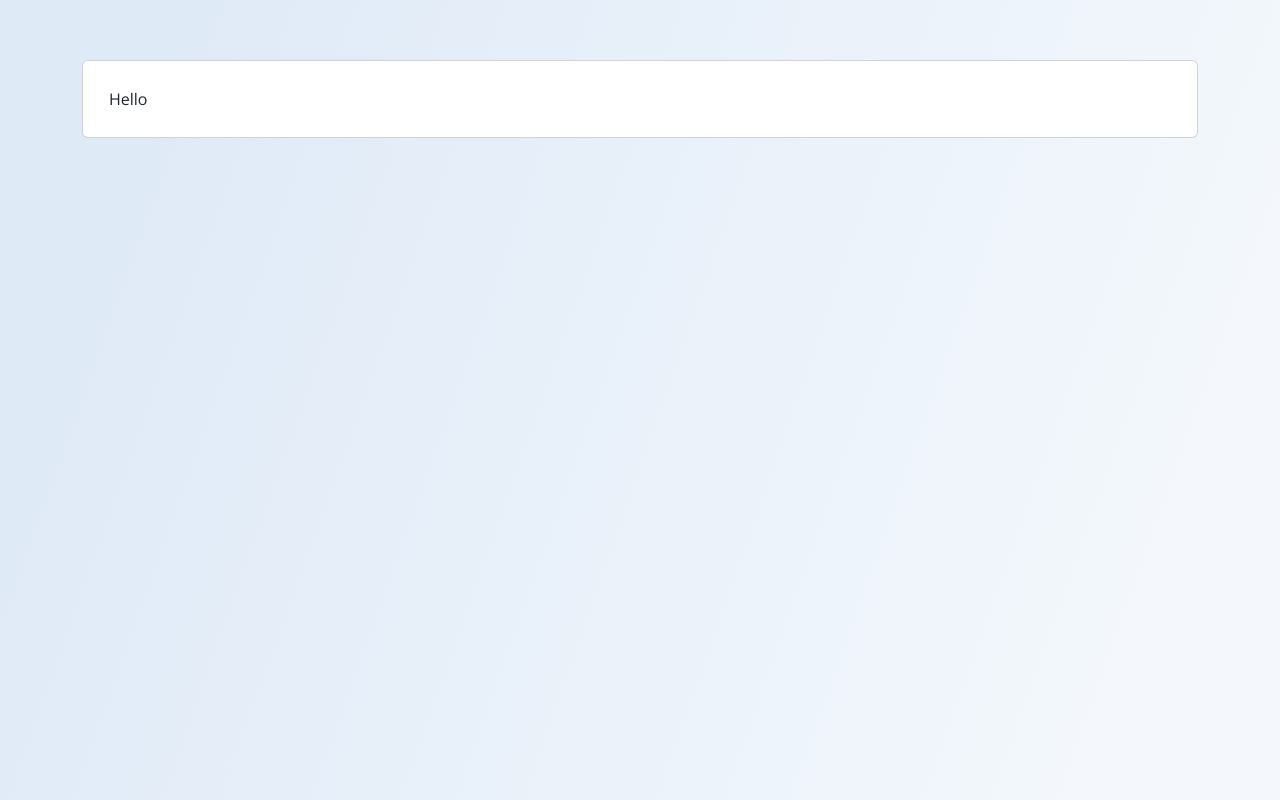
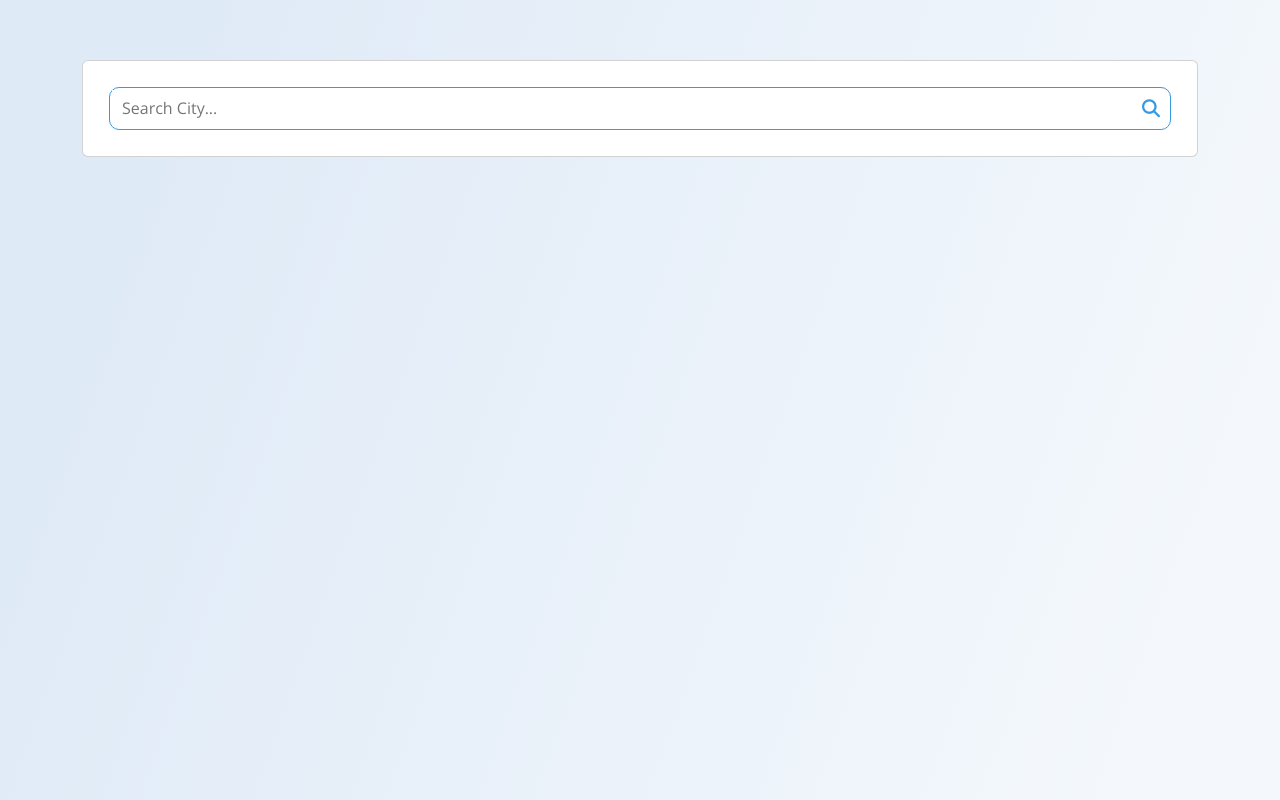
Before and after one commit to doltitol/weather-app, a React (Create React App) app: page / in a window 1280 px wide. Built offline with nearby package versions, Linux system fonts and the light colour scheme.

Commit message:
added search component

```diff
--- /dev/null
+++ b/src/components/WeatherContainer/Search/Search.css
@@ -0,0 +1,36 @@
+form {
+    position: relative;
+    border: 1px solid rgb(55, 154, 224);
+    border-radius: 10px;
+    padding: 2px;
+    height: 43px;
+    width: 100%;
+}
+
+.search-icon {
+    position: absolute;
+    right: 10px;
+    font-size: 18px;
+    top: 7px;
+    border: none;
+    background: transparent;
+    cursor: pointer;
+    color: rgb(55, 154, 224);
+}
+
+#icon-current {
+    width: 150px;
+}
+
+#search {
+    width: 97%;
+    border: none;
+    height: 35px;
+    padding: 5px 10px;
+    outline: none;
+    font-size: 16px;
+}
+
+#search:focus {
+    background-color: transparent;
+}
--- /dev/null
+++ b/src/components/WeatherContainer/Search/Search.jsx
@@ -0,0 +1,20 @@
+import React from 'react';
+import "./Search.css"
+
+const Search = () => {
+    return (
+        <form id="search-form">
+            <input
+                type="search"
+                id="search"
+                aria-label="search"
+                placeholder="Search City..."
+            />
+            <button type="submit" className="search-icon">
+                <i className="fa-solid fa-magnifying-glass"></i>
+            </button>
+        </form>
+    )
+}
+
+export default Search
--- a/src/components/WeatherContainer/WeatherContainer.jsx
+++ b/src/components/WeatherContainer/WeatherContainer.jsx
@@ -1,4 +1,5 @@
 import React from 'react';
+import Search from './Search/Search';
 // import CurrentWeatherContainer from '../CurrentWeatherContainer/CurrentWeatherContainer';
 // import Footer from '../Footer/Footer';
 // import Forecast from '../Forecast/Forecast';
@@ -11,7 +12,7 @@ const WeatherContainer = () => {
             <div className="card main">
                 <div className="card-body">
                     <div className="card-top">
-                        Hello
+                        <Search />
                     </div>
                 </div>
             </div>
```
